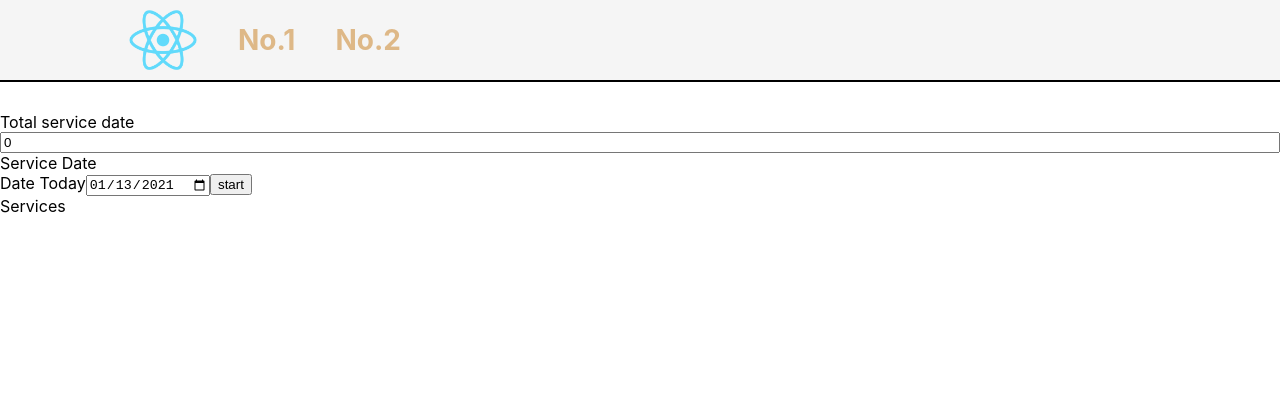
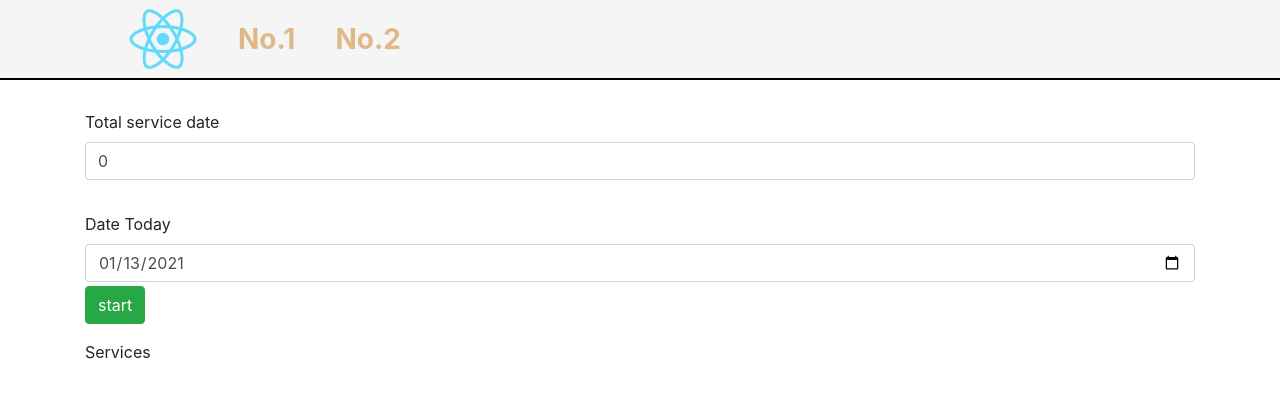
Before and after one commit to tiyasakbar17/okhome, a React (Create React App) app: page / in a window 1280 px wide. Shown: the top 398 px of the page. Built offline with nearby package versions, Linux system fonts and the light colour scheme.

Commit message:
using bootstrap fix 1st page

```diff
--- a/public/index.html
+++ b/public/index.html
@@ -1,7 +1,10 @@
 <!DOCTYPE html>
 <html lang="en">
   <head>
+    <link rel="stylesheet" href="https://stackpath.bootstrapcdn.com/bootstrap/4.3.1/css/bootstrap.min.css"
+      integrity="sha384-ggOyR0iXCbMQv3Xipma34MD+dH/1fQ784/j6cY/iJTQUOhcWr7x9JvoRxT2MZw1T" crossorigin="anonymous">
     <meta charset="utf-8" />
+    <meta name="viewport" content="width=device-width, initial-scale=1, shrink-to-fit=no">
     <link rel="icon" href="%PUBLIC_URL%/favicon.ico" />
     <meta name="viewport" content="width=device-width, initial-scale=1" />
     <meta name="theme-color" content="#000000" />
@@ -40,5 +43,11 @@
       To begin the development, run `npm start` or `yarn start`.
       To create a production bundle, use `npm run build` or `yarn build`.
     -->
+    <script src="https://code.jquery.com/jquery-3.3.1.slim.min.js"
+      integrity="sha384-q8i/X+965DzO0rT7abK41JStQIAqVgRVzpbzo5smXKp4YfRvH+8abtTE1Pi6jizo" crossorigin="anonymous"></script>
+    <script src="https://cdnjs.cloudflare.com/ajax/libs/popper.js/1.14.7/umd/popper.min.js"
+      integrity="sha384-UO2eT0CpHqdSJQ6hJty5KVphtPhzWj9WO1clHTMGa3JDZwrnQq4sF86dIHNDz0W1" crossorigin="anonymous"></script>
+    <script src="https://stackpath.bootstrapcdn.com/bootstrap/4.3.1/js/bootstrap.min.js"
+      integrity="sha384-JjSmVgyd0p3pXB1rRibZUAYoIIy6OrQ6VrjIEaFf/nJGzIxFDsf4x0xIM+B07jRM" crossorigin="anonymous"></script>
   </body>
 </html>
--- a/src/pages/First.jsx
+++ b/src/pages/First.jsx
@@ -50,34 +50,38 @@ function First() {
     const loopInput = () => {
         const inputDate = [];
         for (let index = 0; index < state.count; index++) {
-            inputDate.push(<input type="date" key={index} name={`${index}`} onChange={dateHandler} className="userInput" />)
+            inputDate.push(
+                <input type="date" key={index} name={`${index}`} onChange={dateHandler} className="form-control mb-1" />
+            )
         }
         return inputDate
     }
 
     return (
-        <div>
-            <div className="upper column">
+        <div className="container">
+            <div className="upper column mb-3">
                 <label htmlFor="count">Total service date</label>
-                <input type="text" name="count" value={state.count} onChange={countHandler} />
+                <input type="text" className="form-control" name="count" value={state.count} onChange={countHandler} />
             </div>
-            <div className="mid column">
-                <span>Service Date</span>
+            <div className="mid column mb-3">
+                {
+                    state.count > 0 ? <span>Service Dates</span> : null
+                }
                 {
                     state.count > 0 ? loopInput() : null
                 }
             </div>
-            <div>
+            <div className="mb-3">
                 <label htmlFor="dateStart">Date Today</label>
-                <input type="date" name="dateStart" value={state.dateStart} onChange={changeHandler} />
-                <button onClick={() => firstFunction(state.dateStart, state.listDate)} >start</button>
+                <input type="date" name="dateStart" className="form-control mb-1" value={state.dateStart} onChange={changeHandler} />
+                <button className="btn btn-success" onClick={() => firstFunction(state.dateStart, state.listDate)} >start</button>
             </div>
             <div className="lower column">
                 <span>Services</span>
                 {
                     state.sortedDate.map((date, i) => {
                         i = i + 1;
-                        return <input type="date" value={date} disabled key={i} />
+                        return <input className="form-control" type="date" value={date} disabled key={i} />
                     })
                 }
             </div>
```
Also changed, not shown: 1 other file (tests, documents, lock files or other folders).
